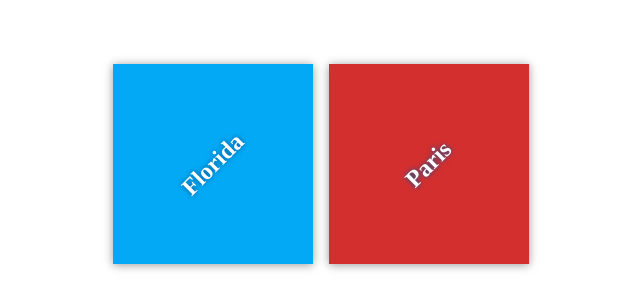
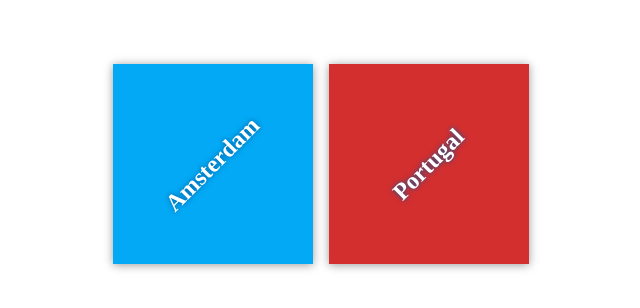
Before and after one commit to Abogdangela/my-travel-plans, a plain HTML site: page index.html in a window 1280 px wide. Shown: the part 236-544 px from the top of the page, without its empty margins (319-959 px from the left). Drawn offline with Linux system fonts and the light colour scheme; files that its build step writes are made by us from their sources.

Commit message:
Change cities

```diff
--- a/index.html
+++ b/index.html
@@ -11,11 +11,11 @@
     <div class="container">
         <div class="destination-container">
             <div class="destination" id="florida">
-                <h2>Florida</h2>
+                <h2>Amsterdam</h2>
             </div>
 
             <div class="destination" id="paris">
-                <h2>Paris</h2>
+                <h2>Portugal</h2>
             </div>
         </div>
     </div>
```
